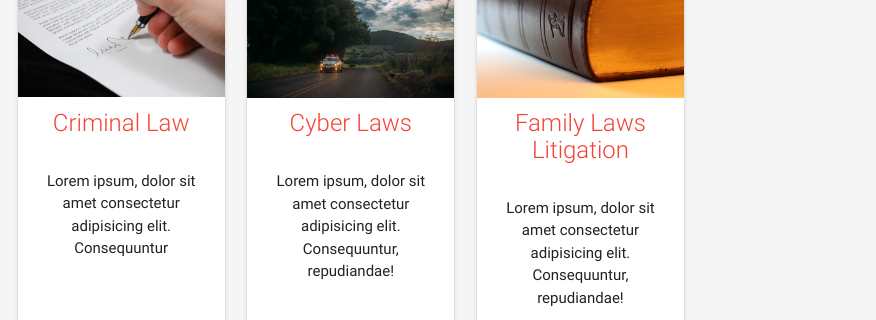
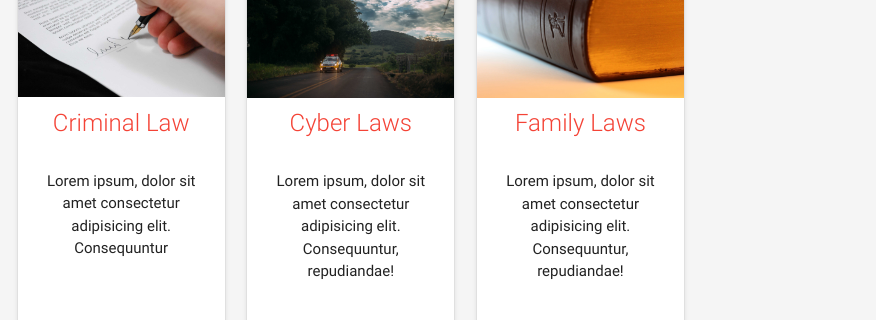
Before and after one commit to m4muchu/lawDeskIndia, a plain HTML site: page index.html in a window 1280 px wide. Shown: the part 2626-2946 px from the top of the page, 404-1280 px from the left. Drawn offline with nearby package versions, Linux system fonts and the light colour scheme; some packages are replaced by stand-ins of ours.

```diff
--- a/index.html
+++ b/index.html
@@ -298,7 +298,7 @@
             <div class="card-image">
               <img src="img/p8.jpg" alt="">
             </div>
-            <h5 class="card-title red-text">Family Laws Litigation</h5>
+            <h5 class="card-title red-text">Family Laws</h5>
             <div class="card-content">
               Lorem ipsum, dolor sit amet consectetur adipisicing elit. Consequuntur, repudiandae!
             </div>
```
